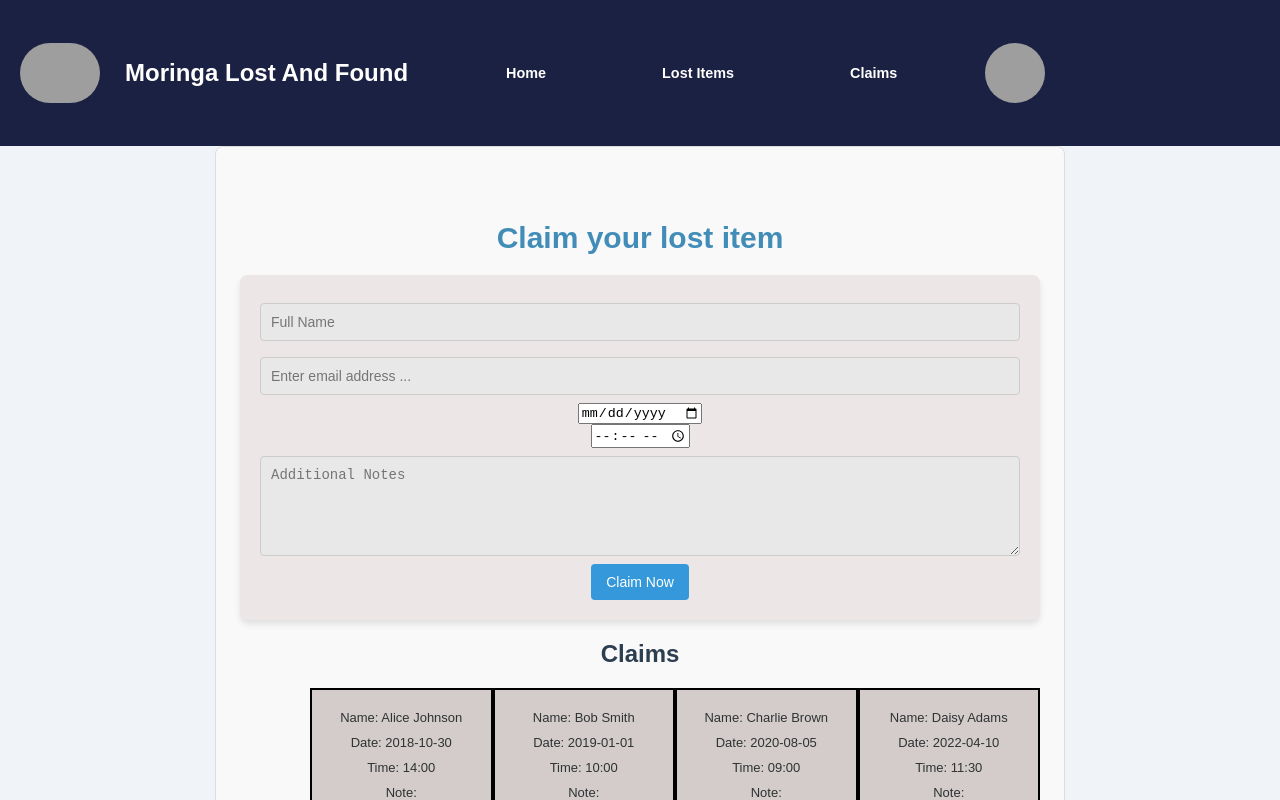
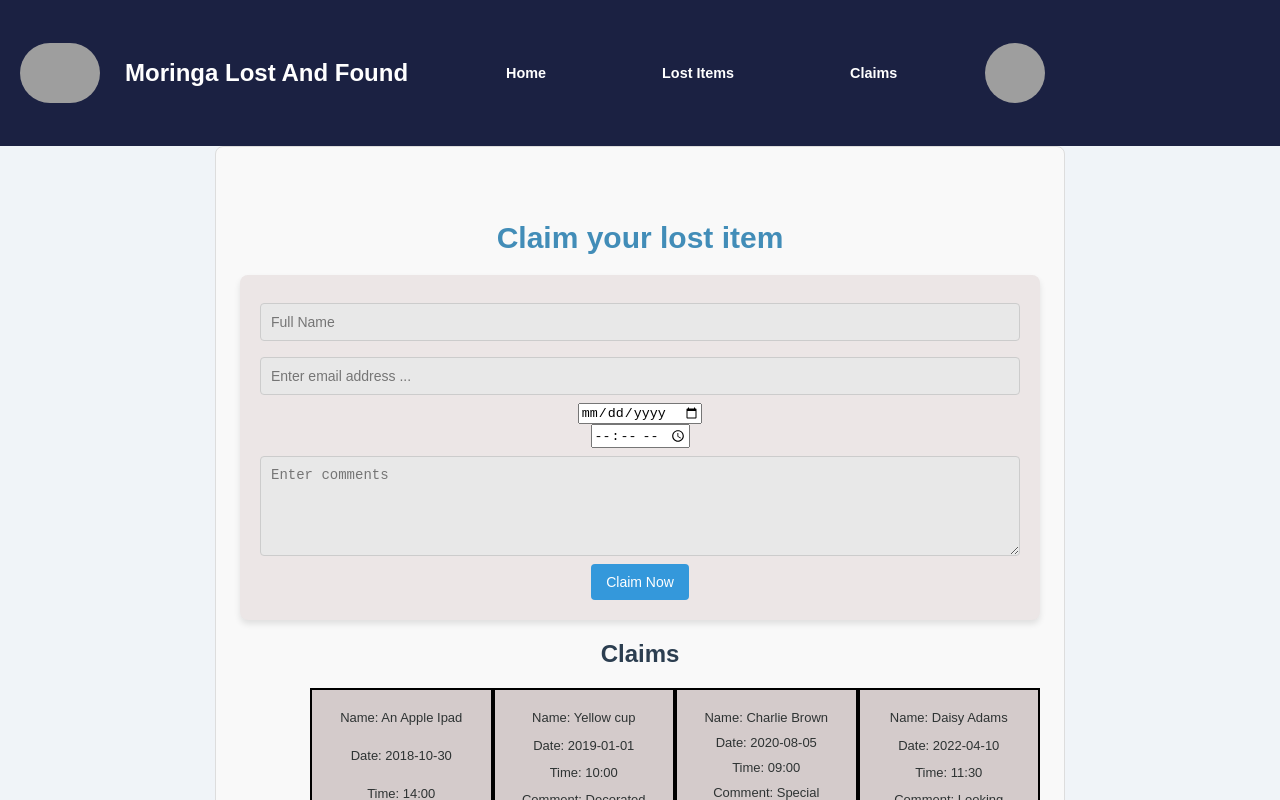
Before and after one commit to Gift-World/Moringa-Lost-And-Found, a React (Create React App) app: page /claim in a window 1280 px wide. Shown: the top 800 px of the page. Built offline with nearby package versions, Linux system fonts and the light colour scheme; grey boxes are pictures that could not be loaded.

Commit message:
"Updated ClaimCard and Claim components: renamed 'notes' to 'comments', added 'place_lost' and 'description' fields, and modified initial claim data."

```diff
--- a/src/Components/ClaimCard.js
+++ b/src/Components/ClaimCard.js
@@ -10,11 +10,13 @@ function ClaimCard({claim,onDelete,item}) {
       <p>Name: {claim.name} </p>
       <p>Date: {claim.date}</p>
       <p>Time: {claim.time}</p>
-      <p>Note: {claim.notes}</p>
+      <p>Comment: {claim.comments}</p>
       {item ? (
         <>
       <p>Place Lost: {item.place_lost}</p>
+
       <p>: {item.name}</p>
+      <p>: {item.description}</p>
 
 
       </>
--- a/src/Pages/Claim.js
+++ b/src/Pages/Claim.js
@@ -2,30 +2,28 @@ import React, { useState } from "react";
 import NavBar from "../Components/NavBar";
 import BookingCard from "../Components/ClaimCard";
 import { useLocation } from "react-router-dom";
-import { useNavigate } from "react-router-dom";
 import "../App.css";
 
 function Claim() {
-  const navigate = useNavigate();
 
   const location = useLocation();
   const item = location.state?.item;
 
   const initialClaims = [
     {
-      name: "Alice Johnson",
+      name: "An Apple Ipad",
       email: "alice@example.com",
       date: "2018-10-30",
       time: "14:00",
-      comments: "Looking forward to this trip!",
-      item: { name: "Santorini", country: "Greece" },
+      comments: "Lost in room 123!",
+
     },
     {
-      name: "Bob Smith",
+      name: "Yellow cup",
       email: "bob@example.com",
       date: "2019-01-01",
       time: "10:00",
-      comments: "Excited!!!",
+      comments: "Decorated with colours!!!",
       item: { name: "Victoria Falls", country: "Zimbabwe" },
     },
     {
@@ -92,8 +90,8 @@ function Claim() {
 
         {item && (
           <div>
-            <h2>Destination: {item.name}</h2>
-            <p>Country: {item.place_lost}</p>
+            <h2> {item.name}</h2>
+            <p>Place Lost: {item.place_lost}</p>
             <p>Description: {item.description}</p>
           </div>
         )}
@@ -131,7 +129,7 @@ function Claim() {
             required
           />
           <textarea
-            placeholder="Additional Notes"
+            placeholder="Enter comments"
             name="comments"
             value={formData.comments}
             onChange={handleChange}
```
